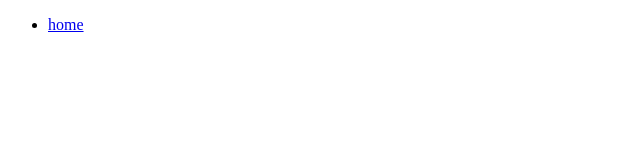
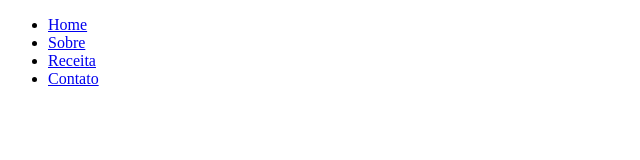
Before and after one commit to Hanay3342/Cofralicias-3I, a plain HTML site: page index.html in a window 1280 px wide. Shown: the whole page, without its empty margins (0-640 px from the left). Drawn offline with Linux system fonts and the light colour scheme.

Commit message:
Add files via upload

```diff
--- a/index.html
+++ b/index.html
@@ -10,7 +10,16 @@
         <div class="menu">
             <ul>
                 <li>
-                    <a href="#">home</a>
+                    <a href="#">Home</a>
+                </li>
+                <li>
+                    <a href="#">Sobre</a>
+                </li>
+                <li>
+                    <a href="#">Receita</a>
+                </li>
+                <li>
+                    <a href="#">Contato</a>
                 </li>
             </ul>
         </div>
```
